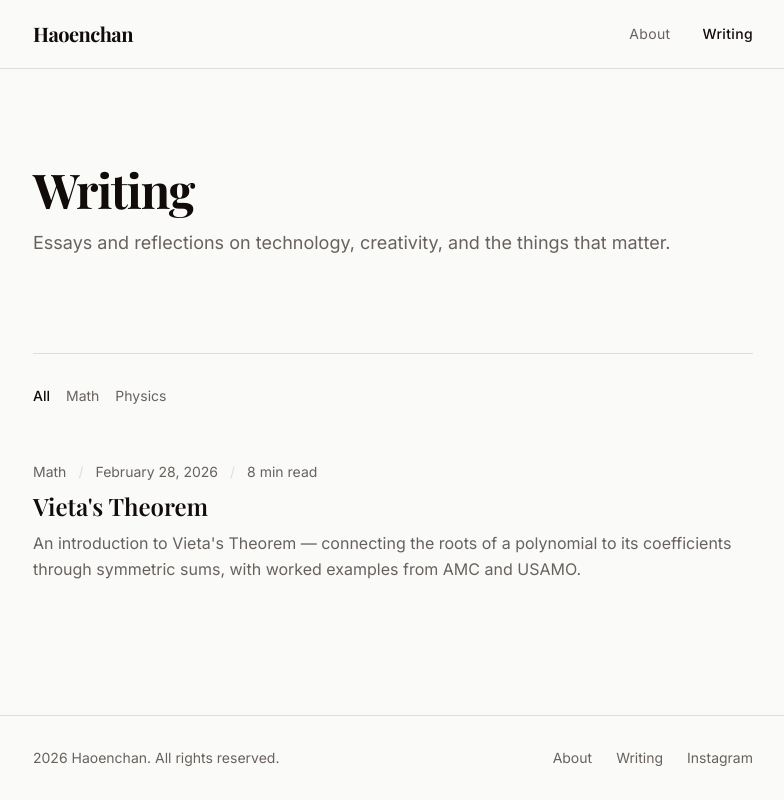
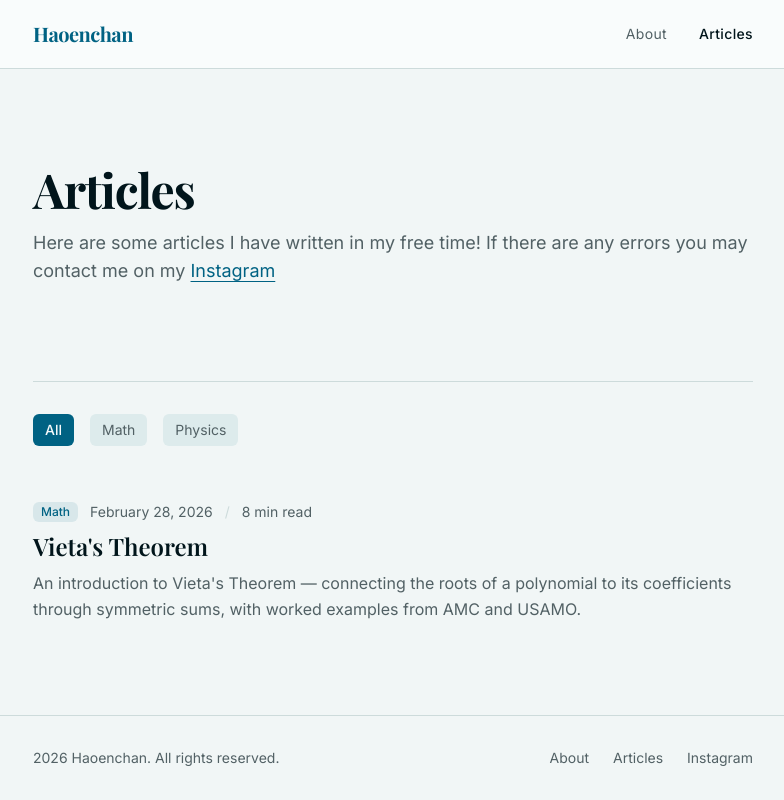
Before and after one commit to haoenchan/v0-blog-and-articles, a Next.js app: page /blog in a window 1280 px wide. Shown: the whole page, without its empty margins (247-1031 px from the left). Built offline with nearby package versions, Linux system fonts and the light colour scheme; a web font is replaced by a local one.

Commit message:
feat: update color theme and rename "Writing" to "Articles"
Apply teal/dark academic palette, rename sections, and add visual colors.

```diff
--- a/app/blog/page.tsx
+++ b/app/blog/page.tsx
@@ -3,8 +3,8 @@ import { getAllPosts } from "@/lib/blog-data"
 import { BlogList } from "@/components/blog-list"
 
 export const metadata: Metadata = {
-  title: "Writing - Your Name",
-  description: "Essays and articles on technology, creativity, and ideas.",
+  title: "Articles - Haoenchan",
+  description: "Articles on math and physics, problem solutions and handouts.",
 }
 
 export default function BlogPage() {
@@ -14,11 +14,18 @@ export default function BlogPage() {
     <div className="mx-auto max-w-3xl px-6">
       <section className="py-16 sm:py-24">
         <h1 className="font-serif text-4xl font-bold tracking-tight text-foreground sm:text-5xl">
-          Writing
+          Articles
         </h1>
         <p className="mt-4 text-lg text-muted-foreground">
-          Essays and reflections on technology, creativity, and the things that
-          matter.
+          {"Here are some articles I have written in my free time! If there are any errors you may contact me on my "}
+          <a
+            href="https://instagram.com/haoenphysics"
+            target="_blank"
+            rel="noopener noreferrer"
+            className="text-primary underline underline-offset-4 hover:text-accent transition-colors"
+          >
+            Instagram
+          </a>
         </p>
       </section>
 
--- a/app/globals.css
+++ b/app/globals.css
@@ -4,74 +4,74 @@
 @custom-variant dark (&:is(.dark *));
 
 :root {
-  --background: oklch(0.985 0.002 90);
-  --foreground: oklch(0.16 0.01 45);
-  --card: oklch(0.995 0.001 90);
-  --card-foreground: oklch(0.16 0.01 45);
-  --popover: oklch(0.995 0.001 90);
-  --popover-foreground: oklch(0.16 0.01 45);
-  --primary: oklch(0.16 0.01 45);
-  --primary-foreground: oklch(0.985 0.002 90);
-  --secondary: oklch(0.955 0.005 85);
-  --secondary-foreground: oklch(0.30 0.01 45);
-  --muted: oklch(0.955 0.005 85);
-  --muted-foreground: oklch(0.50 0.01 45);
-  --accent: oklch(0.45 0.04 45);
-  --accent-foreground: oklch(0.985 0.002 90);
+  --background: oklch(0.97 0.005 200);
+  --foreground: oklch(0.18 0.03 220);
+  --card: oklch(0.99 0.003 200);
+  --card-foreground: oklch(0.18 0.03 220);
+  --popover: oklch(0.99 0.003 200);
+  --popover-foreground: oklch(0.18 0.03 220);
+  --primary: oklch(0.45 0.12 220);
+  --primary-foreground: oklch(0.98 0.005 200);
+  --secondary: oklch(0.93 0.015 200);
+  --secondary-foreground: oklch(0.25 0.03 220);
+  --muted: oklch(0.93 0.015 200);
+  --muted-foreground: oklch(0.48 0.02 220);
+  --accent: oklch(0.55 0.15 175);
+  --accent-foreground: oklch(0.98 0.005 200);
   --destructive: oklch(0.577 0.245 27.325);
   --destructive-foreground: oklch(0.577 0.245 27.325);
-  --border: oklch(0.90 0.005 85);
-  --input: oklch(0.90 0.005 85);
-  --ring: oklch(0.50 0.01 45);
-  --chart-1: oklch(0.646 0.222 41.116);
-  --chart-2: oklch(0.6 0.118 184.704);
-  --chart-3: oklch(0.398 0.07 227.392);
-  --chart-4: oklch(0.828 0.189 84.429);
-  --chart-5: oklch(0.769 0.188 70.08);
-  --radius: 0.375rem;
-  --sidebar: oklch(0.985 0.002 90);
-  --sidebar-foreground: oklch(0.16 0.01 45);
-  --sidebar-primary: oklch(0.16 0.01 45);
-  --sidebar-primary-foreground: oklch(0.985 0.002 90);
-  --sidebar-accent: oklch(0.955 0.005 85);
-  --sidebar-accent-foreground: oklch(0.30 0.01 45);
-  --sidebar-border: oklch(0.90 0.005 85);
-  --sidebar-ring: oklch(0.50 0.01 45);
+  --border: oklch(0.88 0.015 200);
+  --input: oklch(0.88 0.015 200);
+  --ring: oklch(0.45 0.12 220);
+  --chart-1: oklch(0.55 0.15 175);
+  --chart-2: oklch(0.45 0.12 220);
+  --chart-3: oklch(0.65 0.10 250);
+  --chart-4: oklch(0.70 0.15 170);
+  --chart-5: oklch(0.60 0.08 200);
+  --radius: 0.5rem;
+  --sidebar: oklch(0.97 0.005 200);
+  --sidebar-foreground: oklch(0.18 0.03 220);
+  --sidebar-primary: oklch(0.45 0.12 220);
+  --sidebar-primary-foreground: oklch(0.98 0.005 200);
+  --sidebar-accent: oklch(0.93 0.015 200);
+  --sidebar-accent-foreground: oklch(0.25 0.03 220);
+  --sidebar-border: oklch(0.88 0.015 200);
+  --sidebar-ring: oklch(0.45 0.12 220);
 }
 
 .dark {
-  --background: oklch(0.13 0.005 45);
-  --foreground: oklch(0.92 0.005 85);
-  --card: oklch(0.16 0.005 45);
-  --card-foreground: oklch(0.92 0.005 85);
-  --popover: oklch(0.16 0.005 45);
-  --popover-foreground: oklch(0.92 0.005 85);
-  --primary: oklch(0.92 0.005 85);
-  --primary-foreground: oklch(0.13 0.005 45);
-  --secondary: oklch(0.22 0.005 45);
-  --secondary-foreground: oklch(0.92 0.005 85);
-  --muted: oklch(0.22 0.005 45);
-  --muted-foreground: oklch(0.60 0.005 45);
-  --accent: oklch(0.65 0.04 45);
-  --accent-foreground: oklch(0.13 0.005 45);
+  --background: oklch(0.15 0.02 220);
+  --foreground: oklch(0.92 0.01 200);
+  --card: oklch(0.18 0.02 220);
+  --card-foreground: oklch(0.92 0.01 200);
+  --popover: oklch(0.18 0.02 220);
+  --popover-foreground: oklch(0.92 0.01 200);
+  --primary: oklch(0.65 0.12 200);
+  --primary-foreground: oklch(0.15 0.02 220);
+  --secondary: oklch(0.22 0.02 220);
+  --secondary-foreground: oklch(0.92 0.01 200);
+  --muted: oklch(0.22 0.02 220);
+  --muted-foreground: oklch(0.60 0.01 200);
+  --accent: oklch(0.65 0.15 175);
+  --accent-foreground: oklch(0.15 0.02 220);
   --destructive: oklch(0.396 0.141 25.723);
   --destructive-foreground: oklch(0.637 0.237 25.331);
-  --border: oklch(0.25 0.005 45);
-  --input: oklch(0.25 0.005 45);
-  --ring: oklch(0.50 0.01 45);
-  --chart-1: oklch(0.488 0.243 264.376);
-  --chart-2: oklch(0.696 0.17 162.48);
-  --chart-3: oklch(0.769 0.188 70.08);
-  --chart-4: oklch(0.627 0.265 303.9);
-  --chart-5: oklch(0.645 0.246 16.439);
-  --sidebar: oklch(0.16 0.005 45);
-  --sidebar-foreground: oklch(0.92 0.005 85);
-  --sidebar-primary: oklch(0.92 0.005 85);
-  --sidebar-primary-foreground: oklch(0.13 0.005 45);
-  --sidebar-accent: oklch(0.22 0.005 45);
-  --sidebar-accent-foreground: oklch(0.92 0.005 85);
-  --sidebar-border: oklch(0.25 0.005 45);
-  --sidebar-ring: oklch(0.50 0.01 45);
+  --border: oklch(0.26 0.02 220);
+  --input: oklch(0.26 0.02 220);
+  --ring: oklch(0.65 0.12 200);
+  --chart-1: oklch(0.65 0.15 175);
+  --chart-2: oklch(0.55 0.12 220);
+  --chart-3: oklch(0.70 0.10 250);
+  --chart-4: oklch(0.75 0.15 170);
+  --chart-5: oklch(0.65 0.08 200);
+  --sidebar: oklch(0.18 0.02 220);
+  --sidebar-foreground: oklch(0.92 0.01 200);
+  --sidebar-primary: oklch(0.65 0.12 200);
+  --sidebar-primary-foreground: oklch(0.15 0.02 220);
+  --sidebar-accent: oklch(0.22 0.02 220);
+  --sidebar-accent-foreground: oklch(0.92 0.01 200);
+  --sidebar-border: oklch(0.26 0.02 220);
+  --sidebar-ring: oklch(0.65 0.12 200);
 }
 
 @theme inline {
--- a/app/page.tsx
+++ b/app/page.tsx
@@ -10,6 +10,9 @@ export default function HomePage() {
     <div className="mx-auto max-w-3xl px-6">
       {/* Hero / Introduction */}
       <section className="py-16 sm:py-24">
+        <div className="mb-4 inline-block rounded-lg bg-primary px-3 py-1">
+          <span className="text-xs font-medium tracking-wider uppercase text-primary-foreground">Math & Physics</span>
+        </div>
         <h1 className="font-serif text-4xl font-bold leading-tight tracking-tight text-foreground sm:text-5xl text-balance">
           About Me
         </h1>
@@ -19,7 +22,7 @@ export default function HomePage() {
         <div className="mt-8 flex items-center gap-6">
           <Link
             href="/blog"
-            className="inline-flex items-center gap-2 text-sm font-medium text-foreground underline underline-offset-4 decoration-border hover:decoration-foreground transition-colors"
+            className="inline-flex items-center gap-2 rounded-md bg-primary px-4 py-2 text-sm font-medium text-primary-foreground hover:bg-accent transition-colors"
           >
             Read all articles
             <ArrowRight className="h-4 w-4" />
--- a/components/blog-list.tsx
+++ b/components/blog-list.tsx
@@ -28,10 +28,10 @@ export function BlogList({ posts }: BlogListProps) {
             key={category}
             onClick={() => setActiveCategory(category)}
             className={cn(
-              "text-sm transition-colors",
+              "rounded-md px-3 py-1.5 text-sm transition-colors",
               activeCategory === category
-                ? "text-foreground font-medium"
-                : "text-muted-foreground hover:text-foreground"
+                ? "bg-primary text-primary-foreground font-medium"
+                : "bg-secondary text-muted-foreground hover:bg-primary/10 hover:text-primary"
             )}
           >
             {category}
@@ -53,14 +53,13 @@ export function BlogList({ posts }: BlogListProps) {
                 index !== filteredPosts.length - 1 && "border-b border-border"
               )}
             >
-              <div className="flex items-center gap-3 text-sm text-muted-foreground">
-                <span>{post.category}</span>
+              <div className="flex items-center gap-3 text-sm">
+                <span className="rounded-md bg-primary/10 px-2 py-0.5 text-xs font-medium text-primary">{post.category}</span>
+                <time className="text-muted-foreground">{post.date}</time>
                 <span className="text-border">{"/"}</span>
-                <time>{post.date}</time>
-                <span className="text-border">{"/"}</span>
-                <span>{post.readTime}</span>
+                <span className="text-muted-foreground">{post.readTime}</span>
               </div>
-              <h2 className="font-serif text-xl font-semibold text-foreground group-hover:text-accent transition-colors sm:text-2xl">
+              <h2 className="font-serif text-xl font-semibold text-foreground group-hover:text-primary transition-colors sm:text-2xl">
                 {post.title}
               </h2>
               <p className="text-sm leading-relaxed text-muted-foreground sm:text-base">
--- a/components/recent-posts.tsx
+++ b/components/recent-posts.tsx
@@ -19,12 +19,11 @@ export function RecentPosts({ posts }: RecentPostsProps) {
               index !== posts.length - 1 ? "border-b border-border" : ""
             }`}
           >
-            <div className="flex items-center gap-3 text-sm text-muted-foreground">
-              <span>{post.category}</span>
-              <span className="text-border">{"/"}</span>
-              <time>{post.date}</time>
+            <div className="flex items-center gap-3 text-sm">
+              <span className="rounded-md bg-primary/10 px-2 py-0.5 text-xs font-medium text-primary">{post.category}</span>
+              <time className="text-muted-foreground">{post.date}</time>
             </div>
-            <h3 className="font-serif text-xl font-semibold text-foreground group-hover:text-accent transition-colors">
+            <h3 className="font-serif text-xl font-semibold text-foreground group-hover:text-primary transition-colors">
               {post.title}
             </h3>
             <p className="text-sm leading-relaxed text-muted-foreground line-clamp-2">
--- a/components/site-footer.tsx
+++ b/components/site-footer.tsx
@@ -18,7 +18,7 @@ export function SiteFooter() {
             href="/blog"
             className="text-sm text-muted-foreground transition-colors hover:text-foreground"
           >
-            Writing
+            Articles
           </Link>
           <a
             href="https://instagram.com/haoenphysics"
--- a/components/site-header.tsx
+++ b/components/site-header.tsx
@@ -8,7 +8,7 @@ import { Menu, X } from "lucide-react"
 
 const navItems = [
   { label: "About", href: "/" },
-  { label: "Writing", href: "/blog" },
+  { label: "Articles", href: "/blog" },
 ]
 
 export function SiteHeader() {
@@ -16,9 +16,9 @@ export function SiteHeader() {
   const [mobileOpen, setMobileOpen] = useState(false)
 
   return (
-    <header className="border-b border-border">
+    <header className="border-b border-border bg-card">
       <div className="mx-auto flex max-w-3xl items-center justify-between px-6 py-5">
-        <Link href="/" className="font-serif text-xl font-bold tracking-tight text-foreground">
+        <Link href="/" className="font-serif text-xl font-bold tracking-tight text-primary">
           Haoenchan
         </Link>
 
```
